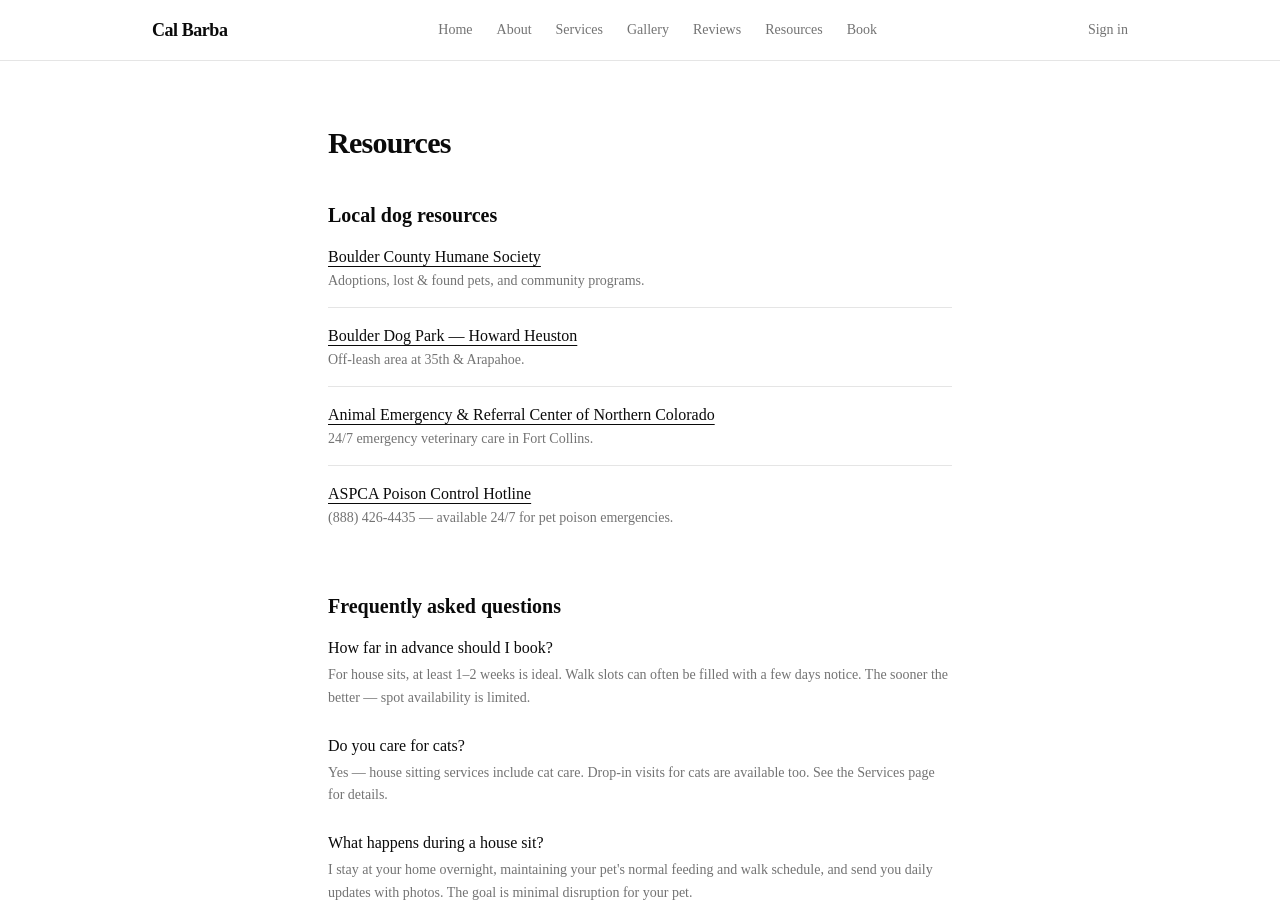
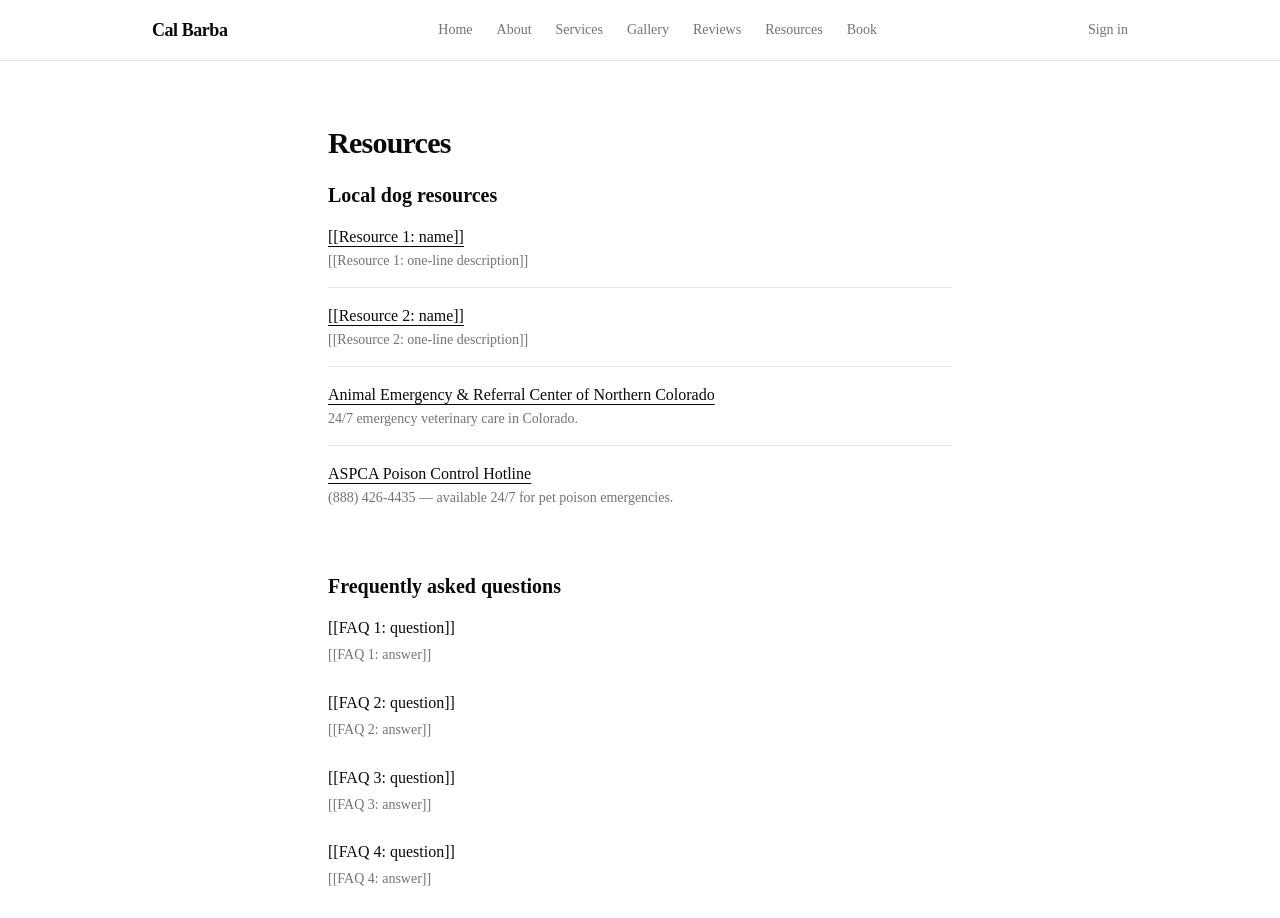
Before and after one commit to ajbarba01/cal-portfolio, a Next.js app: page /resources in a window 1280 px wide. Shown: the top 918 px of the page. Built offline with nearby package versions, Linux system fonts and the light colour scheme; no server answers.

Commit message:
refactor: descriptive text simplified

```diff
--- a/src/app/(marketing)/about/page.tsx
+++ b/src/app/(marketing)/about/page.tsx
@@ -17,24 +17,12 @@ export default function AboutPage() {
           id="bio-heading"
           className="text-foreground mb-3 text-xl font-semibold"
         >
-          Hi, I&apos;m Cal.
+          What I do
         </h2>
         <div className="text-muted-foreground flex flex-col gap-4 leading-relaxed">
-          <p>
-            I&apos;ve been walking and caring for dogs in Boulder for several
-            years. What started as helping neighbors turned into a small,
-            intentional business built on trust and repeat clients.
-          </p>
-          <p>
-            I keep my client roster small on purpose — so every dog I care for
-            gets real attention, not a rushed visit squeezed between ten others.
-            Your pet&apos;s routine, quirks, and needs matter to me.
-          </p>
-          <p>
-            I&apos;m fully insured, pet first-aid certified, and always happy to
-            meet before the first booking so your dog can get comfortable with
-            me first.
-          </p>
+          <p>[[BODY: bio paragraph 1 — background/experience]]</p>
+          <p>[[BODY: bio paragraph 2 — services offered]]</p>
+          <p>[[BODY: bio paragraph 3 — additional context]]</p>
         </div>
       </section>
 
@@ -47,23 +35,22 @@ export default function AboutPage() {
         </h2>
         <ul className="text-muted-foreground flex flex-col gap-3 leading-relaxed">
           <li>
-            <strong className="text-foreground">Small &amp; personal</strong> —
-            limited spots so I&apos;m never stretched thin.
+            <strong className="text-foreground">
+              [[Item 1: approach principle]]
+            </strong>{" "}
+            — [[Item 1: detail]]
           </li>
           <li>
             <strong className="text-foreground">
-              Consistent communication
+              [[Item 2: approach principle]]
             </strong>{" "}
-            — updates and photos during every visit.
+            — [[Item 2: detail]]
           </li>
           <li>
-            <strong className="text-foreground">Flexible scheduling</strong> —
-            drop-in, full house sits, or regular weekly walks.
-          </li>
-          <li>
-            <strong className="text-foreground">Sliding-scale pricing</strong> —
-            I believe quality pet care should be accessible. Reach out and we
-            can figure out what works.
+            <strong className="text-foreground">
+              [[Item 3: approach principle]]
+            </strong>{" "}
+            — [[Item 3: detail]]
           </li>
         </ul>
       </section>
@@ -76,16 +63,14 @@ export default function AboutPage() {
           References
         </h2>
         <p className="text-muted-foreground leading-relaxed">
-          {/* TODO: add real references before launch */}
-          References from long-term clients available on request. You can also
-          read what past clients have said on the{" "}
+          [[BODY: pointer to references — see the&nbsp;
           <a
             href="/reviews"
             className="text-foreground underline underline-offset-4 hover:opacity-70 focus-visible:outline-2 focus-visible:outline-offset-2"
           >
             Reviews
           </a>{" "}
-          page.
+          page.]]
         </p>
       </section>
     </div>
--- a/src/app/(marketing)/gallery/page.tsx
+++ b/src/app/(marketing)/gallery/page.tsx
@@ -6,7 +6,7 @@
 import Image from "next/image";
 
 const photos = [
-  { seed: 1, alt: "Dog on a trail walk in Boulder" },
+  { seed: 1, alt: "Dog on a trail walk in Colorado" },
   { seed: 2, alt: "Golden retriever enjoying outdoor time" },
   { seed: 3, alt: "Happy dog running in an open field" },
   { seed: 4, alt: "Dog resting comfortably during a house sit" },
@@ -24,9 +24,7 @@ export default function GalleryPage() {
         <h1 className="text-foreground text-3xl font-bold tracking-tight">
           Gallery
         </h1>
-        <p className="text-muted-foreground mt-2 leading-relaxed">
-          A look at some of the dogs I&apos;ve had the pleasure of caring for.
-        </p>
+        <p className="text-muted-foreground mt-2 leading-relaxed"></p>
       </header>
 
       <ul
--- a/src/app/(marketing)/layout.tsx
+++ b/src/app/(marketing)/layout.tsx
@@ -78,8 +78,8 @@ export default async function MarketingLayout({
         <div className="mx-auto max-w-5xl px-6 py-8">
           <div className="flex flex-col gap-4 sm:flex-row sm:items-center sm:justify-between">
             <p className="text-muted-foreground text-sm">
-              © {new Date().getFullYear()} Cal Barba — Dog Walking &amp; House
-              Sitting · Boulder, CO
+              ©&nbsp;{new Date().getFullYear()}&nbsp;Cal Barba — [[Pet care
+              tagline]] · Colorado
             </p>
             <nav aria-label="Footer navigation">
               <ul className="flex gap-4 text-sm">
--- a/src/app/(marketing)/resources/page.tsx
+++ b/src/app/(marketing)/resources/page.tsx
@@ -5,18 +5,18 @@
 
 const localResources = [
   {
-    title: "Boulder County Humane Society",
-    description: "Adoptions, lost & found pets, and community programs.",
-    href: "https://www.boulderhumane.org",
+    title: "[[Resource 1: name]]",
+    description: "[[Resource 1: one-line description]]",
+    href: "#",
   },
   {
-    title: "Boulder Dog Park — Howard Heuston",
-    description: "Off-leash area at 35th & Arapahoe.",
-    href: "https://bouldercolorado.gov/parks-recreation",
+    title: "[[Resource 2: name]]",
+    description: "[[Resource 2: one-line description]]",
+    href: "#",
   },
   {
     title: "Animal Emergency & Referral Center of Northern Colorado",
-    description: "24/7 emergency veterinary care in Fort Collins.",
+    description: "24/7 emergency veterinary care in Colorado.",
     href: "https://aercnc.com",
   },
   {
@@ -27,40 +27,19 @@ const localResources = [
 ];
 
 const faqItems = [
-  {
-    question: "How far in advance should I book?",
-    answer:
-      "For house sits, at least 1–2 weeks is ideal. Walk slots can often be filled with a few days notice. The sooner the better — spot availability is limited.",
-  },
-  {
-    question: "Do you care for cats?",
-    answer:
-      "Yes — house sitting services include cat care. Drop-in visits for cats are available too. See the Services page for details.",
-  },
-  {
-    question: "What happens during a house sit?",
-    answer:
-      "I stay at your home overnight, maintaining your pet's normal feeding and walk schedule, and send you daily updates with photos. The goal is minimal disruption for your pet.",
-  },
-  {
-    question: "Is there a meet-and-greet before the first booking?",
-    answer:
-      "Yes, always. I do a no-charge introductory meet at your home before any booking so your dog can get comfortable with me first.",
-  },
-  {
-    question: "What if my dog has special needs?",
-    answer:
-      "Reach out before booking so we can talk through your pet's needs. I'm experienced with medications, anxiety, and behavioral quirks.",
-  },
+  { question: "[[FAQ 1: question]]", answer: "[[FAQ 1: answer]]" },
+  { question: "[[FAQ 2: question]]", answer: "[[FAQ 2: answer]]" },
+  { question: "[[FAQ 3: question]]", answer: "[[FAQ 3: answer]]" },
+  { question: "[[FAQ 4: question]]", answer: "[[FAQ 4: answer]]" },
+  { question: "[[FAQ 5: question]]", answer: "[[FAQ 5: answer]]" },
 ];
 
 export default function ResourcesPage() {
   return (
     <div className="mx-auto max-w-2xl px-6 py-16">
-      <h1 className="text-foreground mb-10 text-3xl font-bold tracking-tight">
+      <h1 className="text-foreground mb-5 text-3xl font-bold tracking-tight">
         Resources
       </h1>
-
       {/* Local resources */}
       <section aria-labelledby="local-resources-heading" className="mb-12">
         <h2
--- a/src/app/(marketing)/reviews/page.tsx
+++ b/src/app/(marketing)/reviews/page.tsx
@@ -61,7 +61,7 @@ export default async function ReviewsPage() {
           Reviews
         </h1>
         <p className="text-muted-foreground mt-2 leading-relaxed">
-          What clients say about working with Cal.
+          [[BODY: reviews section purpose]]
         </p>
       </header>
 
--- a/src/app/(marketing)/services/page.tsx
+++ b/src/app/(marketing)/services/page.tsx
@@ -65,8 +65,7 @@ export default async function ServicesPage() {
           Services
         </h1>
         <p className="text-muted-foreground mt-2 leading-relaxed">
-          Every service is personal and flexible — drop-in, daily walks, or full
-          house sits while you&apos;re away.
+          [[BODY: services overview]]
         </p>
       </header>
 
@@ -93,13 +92,10 @@ export default async function ServicesPage() {
           id="sliding-scale-heading"
           className="text-foreground mb-2 text-lg font-semibold"
         >
-          Pricing flexibility matters to me.
+          [[HEADER: pricing flexibility section]]
         </h2>
         <p className="text-muted-foreground mb-6 text-sm leading-relaxed">
-          {/* TODO: real copy before launch */}
-          If cost is a barrier, reach out. I offer a sliding scale for clients
-          who need it — I&apos;d rather work something out than have a great dog
-          go without good care.
+          [[BODY: pricing accessibility statement]]
         </p>
         <Link href="/book" className={cn(buttonVariants())}>
           Book a service
```
Also changed, not shown: src/app/(marketing)/page.tsx (+12 -17 lines), 1 other file (tests, documents, lock files or other folders).
